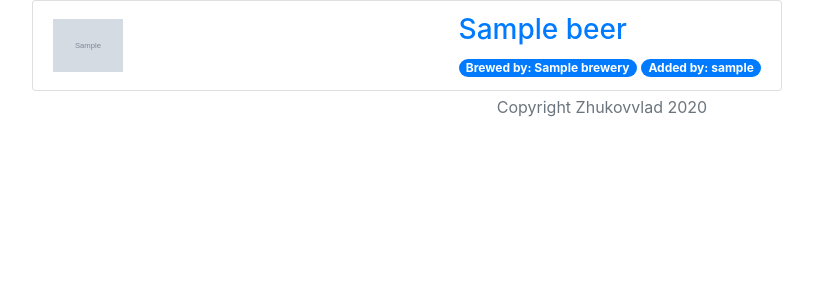
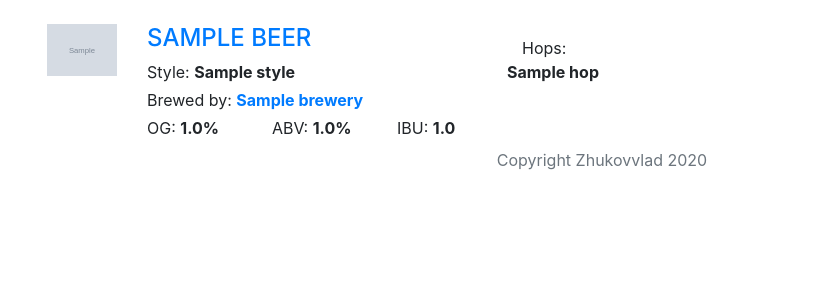
Before and after one commit to zhukovvlad/true_beer, a Django app: page /beers/ in a window 1280 px wide. Shown: the part 58-358 px from the top of the page, without its empty margins (38-851 px from the left). Run offline with Django 3.2, Linux system fonts and the light colour scheme; tables that the repository leaves empty hold one stand-in row (values such as "Sample post"); grey boxes marked "Sample" are stand-in pictures; some libraries are stand-ins or nearby versions.

Commit message:
Modified some templates

```diff
--- a/beerhunt/templates/base.html
+++ b/beerhunt/templates/base.html
@@ -12,7 +12,8 @@
 
     <!-- Bootstrap core CSS -->
     <link rel="stylesheet" href="https://stackpath.bootstrapcdn.com/bootstrap/4.4.1/css/bootstrap.min.css" integrity="sha384-Vkoo8x4CGsO3+Hhxv8T/Q5PaXtkKtu6ug5TOeNV6gBiFeWPGFN9MuhOf23Q9Ifjh" crossorigin="anonymous">
-    <link rel="stylesheet" href="{% static 'open-iconic-master/font/css/open-iconic-bootstrap.css' %}"
+    <link rel="stylesheet" href="{% static 'open-iconic-master/font/css/open-iconic-bootstrap.css' %}">
+    <link rel="stylesheet" href="{% static 'custom.css' %}">
 
 
   </head>
--- a/beers/models.py
+++ b/beers/models.py
@@ -24,6 +24,9 @@
     brewery = models.ForeignKey(Brewery, on_delete=models.SET_NULL, related_name='brewered', null=True, blank=True)
     style = models.ForeignKey(to='Style', on_delete=models.SET_NULL, null=True, blank=True)
 
+    def amount_hops(self):
+        return len(self.hops.all())
+
     class Meta:
         ordering = ('title', )
 
--- a/beers/templates/beers/beer_list.html
+++ b/beers/templates/beers/beer_list.html
@@ -5,24 +5,48 @@
 {% endblock %}
 
 {% block content %}
-		<div class="row">
 			<ul class="list-group col">
 			{% for beer in object_list %}
-				<li class="col-8 list-group-item list-group-item-action d-flex justify-content-between align-items-center mb-1">
-					<div style="max-width: 70px">
+					<li class="custom-list-bg row mt-3 pt-2 pb-2">
+						<div class="col-5" style="max-width: 100px">
 							<img src="{{ beer.icon.url }}" class="img-fluid" alt="{{ beer }}">
 						</div>
-					<div class="flex-column">
+						<div class="col-4">
 							<a href="{% url 'beer:BeerDetail' pk=beer.id %}">
-							<h3>
-								{{ beer }}
-							</h3>
+								<h4>
+									{{ beer|upper }}
+								</h4>
 							</a>
-							<span class="badge badge-primary badge-pill">Brewed by: {{ beer.brewery }}</span>
-							<span class="badge badge-primary badge-pill">Added by: {{ beer.hunter }}</span>
+							<div class="mt-1">Style: <span class="font-weight-bold">{{ beer.style }}</span></div>
+							<div class="mt-1">Brewed by: <span class="font-weight-bold"><a href="{% url 'brewery:BreweryDetail' pk=beer.brewery.id %}">{{ beer.brewery }}</a></span></div>
+							<div class="row mt-1">
+								<div class="col">OG: <span class="font-weight-bold">{{ beer.og }}%</span></div>
+								<div class="col">ABV: <span class="font-weight-bold">{{ beer.abv }}%</span></div>
+								<div class="col">IBU: <span class="font-weight-bold">{{ beer.ibu }}</span></div>
+							</div>
+						</div>
+						<div class="col-4">
+							<div class="row">
+								<div class="h4"><span class="oi oi-star"></span></div>
+								<div class="h4"><span class="oi oi-star"></span></div>
+								<div class="h4"><span class="oi oi-star"></span></div>
+								<div class="h4"><span class="oi oi-star"></span></div>
+								<div class="h4"><span class="oi oi-star"></span></div>
+							</div>
+							<div class="mt-1">Hops:
+							{% if beer.amount_hops > 0 %}
+								<ul class="row list-unstyled">
+								{% for hop in beer.hops.all %}
+									<li class="list-item"><span class="font-weight-bold"> {{ hop }} </span></li>
+								{% endfor %}
+								</ul>
+							{% else %}
+									<span class="font-weight-bold">hops are unknown</span>
+							{% endif %}
+							</div>
 						</div>
 					</li>
     		{% endfor %}
 			</ul>
-		</div>
+
 {% endblock %}
--- a/hops/admin.py
+++ b/hops/admin.py
@@ -1,6 +1,7 @@
 from django.contrib import admin
 
 # Register your models here.
-from .models import Hop
+from .models import Hop, AromaProfile
 
 admin.site.register(Hop)
+admin.site.register(AromaProfile)
--- a/hops/models.py
+++ b/hops/models.py
@@ -3,6 +3,9 @@
 # Create your models here.
 class AromaProfile(models.Model):
     title = models.CharField(max_length=100)
+
+    class Meta:
+        ordering = ('title', )
 
     def __str__(self):
         return '{}'.format(self.title)
@@ -24,6 +27,9 @@
 
     objects = HopManager()
 
+    def beer_amount(self):
+        return len(self.used_hops.all())
+
     class Meta:
         ordering = ('name', )
 
--- a/hops/templates/hops/hop_detail.html
+++ b/hops/templates/hops/hop_detail.html
@@ -23,12 +23,12 @@
       <li class="list-group-item"><span class="badge badge-success">Alpha_max — {{ object.alpha_max }}%</span></li>
     </ul>
 	{% endif %}
-	{% if object.profile.all %}
+	{% if object.aroma_profile %}
 		<h3>
     	Aroma Profile:
 		</h3>
 		<ul class="list-group list-group-horizontal">
-  	{% for profile in object.profile.all %}
+  	{% for profile in object.aroma_profile.all %}
     	<li class="list-group-item">
         {{ profile }}
     	</li>
--- a/hops/templates/hops/hop_list.html
+++ b/hops/templates/hops/hop_list.html
@@ -13,6 +13,7 @@
                 <a href="{% url 'hop:HopDetail' pk=hop.id %}">
                     {{ hop }}
                 </a>
+                {{ hop.beer_amount }}
     		</li>
     	{% endfor %}
 		</ul>
```
Also changed, not shown: hops/migrations/0003_auto_20200325_0209.py (added). Lines whose indentation alone changed are shown as unchanged.
